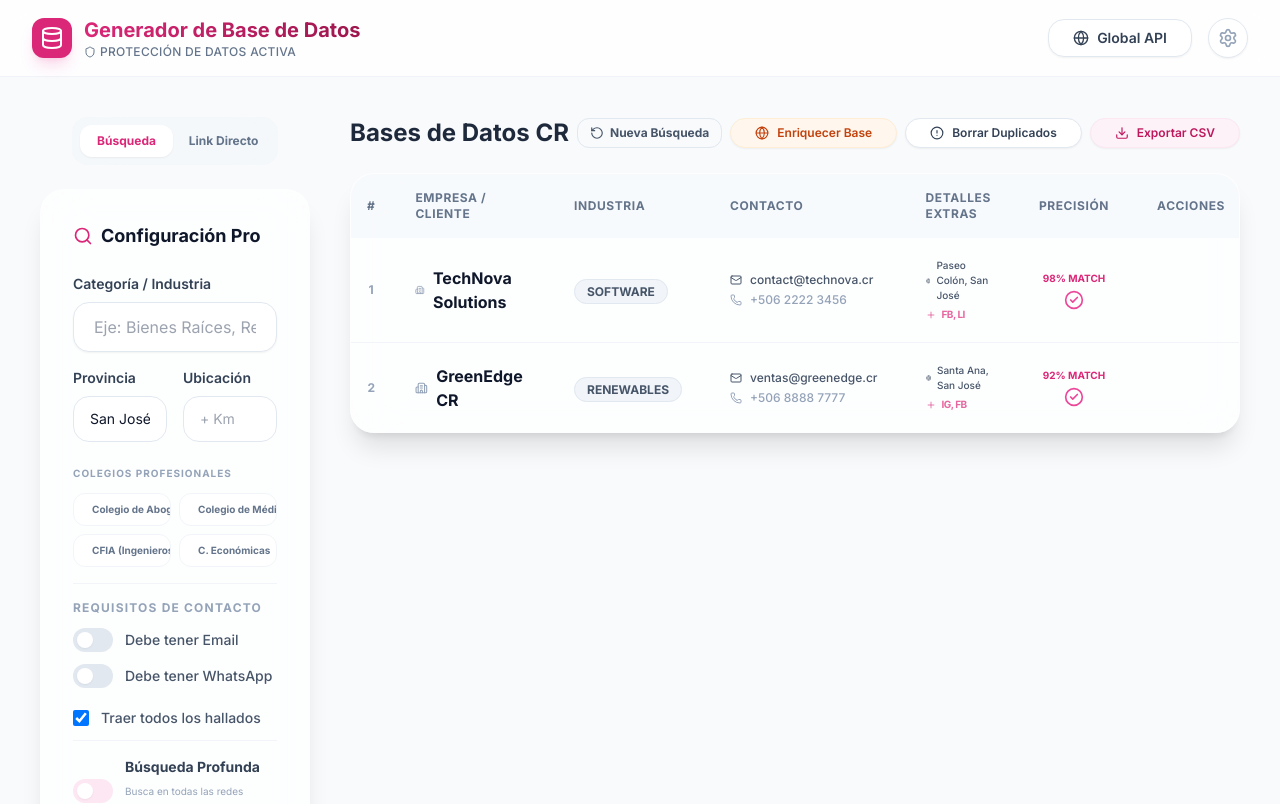
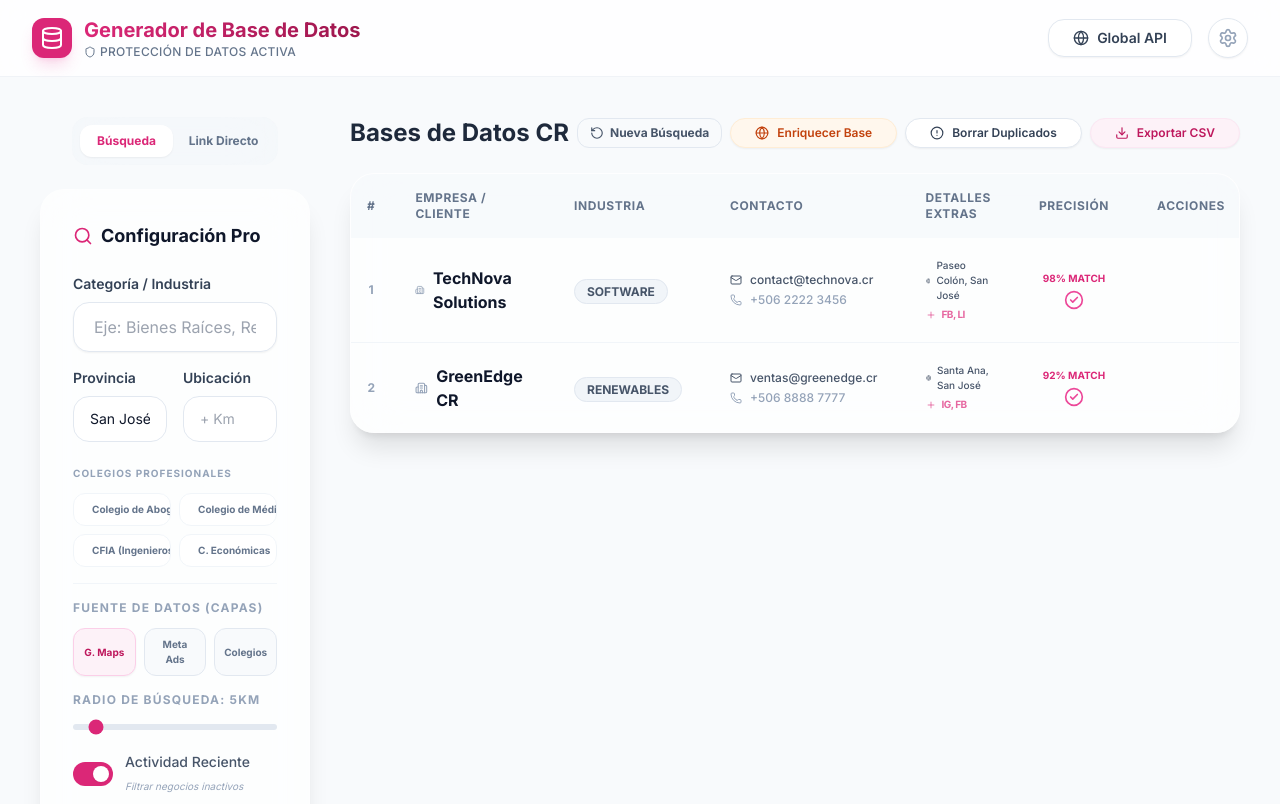
Before and after one commit to omanuelom86-art/database-generator, a React (Vite) app: page / in a window 1280 px wide. Shown: the top 804 px of the page. Built offline with nearby package versions, Linux system fonts and the light colour scheme.

Commit message:
feat: implement layered scraping and radius search UI

```diff
--- a/src/App.tsx
+++ b/src/App.tsx
@@ -61,10 +61,13 @@ function App() {
   const [targetUrl, setTargetUrl] = useState('');
   const [showLegalWarning, setShowLegalWarning] = useState(false);
   const [filters, setFilters] = useState({
+    minConfidence: 80,
     hasEmail: false,
-    hasWhatsapp: false,
-    allResults: true,
-    deepSearch: false
+    hasPhone: false,
+    deepSearch: false,
+    sourceLayer: 'maps', // 'maps' | 'meta' | 'directorios'
+    radius: 5, // km
+    onlyRecents: true
   });
   const [isGenerating, setIsGenerating] = useState(false);
   const [leads, setLeads] = useState<Lead[]>(MOCK_LEADS);
@@ -411,44 +414,51 @@ function App() {
                   </div>
                 )}
 
-                <div className="py-4 space-y-3 border-t border-surface-100 mt-4">
-                  <label className="block text-xs font-bold text-surface-400 uppercase tracking-widest">Requisitos de Contacto</label>
-                  <label className="flex items-center gap-3 cursor-pointer group">
-                    <div className="relative">
-                      <input
-                        type="checkbox"
-                        className="sr-only peer"
-                        checked={filters.hasEmail}
-                        onChange={(e) => setFilters({ ...filters, hasEmail: e.target.checked, allResults: false })}
-                      />
-                      <div className="w-10 h-6 bg-surface-200 rounded-full peer peer-checked:bg-primary-600 transition-colors" />
-                      <div className="absolute left-1 top-1 w-4 h-4 bg-white rounded-full transition-transform peer-checked:translate-x-4 shadow-sm" />
+                <div className="py-4 space-y-4 border-t border-surface-100 mt-4">
+                  <div>
+                    <label className="block text-xs font-bold text-surface-400 uppercase tracking-widest mb-3">Fuente de Datos (Capas)</label>
+                    <div className="grid grid-cols-3 gap-2">
+                      {['maps', 'meta', 'directorios'].map(layer => (
+                        <button
+                          key={layer}
+                          onClick={() => setFilters({ ...filters, sourceLayer: layer })}
+                          className={`px-2 py-2 rounded-xl text-[10px] font-bold border transition-all ${filters.sourceLayer === layer
+                              ? 'bg-primary-50 border-primary-200 text-primary-700 shadow-sm'
+                              : 'bg-surface-50 border-surface-200 text-surface-500 hover:bg-white'
+                            }`}
+                        >
+                          {layer === 'maps' ? 'G. Maps' : layer === 'meta' ? 'Meta Ads' : 'Colegios'}
+                        </button>
+                      ))}
                     </div>
-                    <span className="text-sm font-medium text-surface-600 group-hover:text-surface-900 transition-colors">Debe tener Email</span>
-                  </label>
+                  </div>
+
+                  <div>
+                    <label className="block text-xs font-bold text-surface-400 uppercase tracking-widest mb-1">Radio de Búsqueda: {filters.radius}km</label>
+                    <input
+                      type="range"
+                      min="1" max="50"
+                      value={filters.radius}
+                      onChange={(e) => setFilters({ ...filters, radius: parseInt(e.target.value) })}
+                      className="w-full h-1.5 bg-surface-200 rounded-lg appearance-none cursor-pointer accent-primary-600"
+                    />
+                  </div>
 
                   <label className="flex items-center gap-3 cursor-pointer group">
                     <div className="relative">
                       <input
                         type="checkbox"
                         className="sr-only peer"
-                        checked={filters.hasWhatsapp}
-                        onChange={(e) => setFilters({ ...filters, hasWhatsapp: e.target.checked, allResults: false })}
+                        checked={filters.onlyRecents}
+                        onChange={(e) => setFilters({ ...filters, onlyRecents: e.target.checked })}
                       />
                       <div className="w-10 h-6 bg-surface-200 rounded-full peer peer-checked:bg-primary-600 transition-colors" />
                       <div className="absolute left-1 top-1 w-4 h-4 bg-white rounded-full transition-transform peer-checked:translate-x-4 shadow-sm" />
                     </div>
-                    <span className="text-sm font-medium text-surface-600 group-hover:text-surface-900 transition-colors">Debe tener WhatsApp</span>
-                  </label>
-
-                  <label className="flex items-center gap-3 cursor-pointer group pt-2">
-                    <input
-                      type="checkbox"
-                      className="w-4 h-4 rounded border-surface-300 text-primary-600 focus:ring-primary-500"
-                      checked={filters.allResults}
-                      onChange={(e) => setFilters({ ...filters, allResults: e.target.checked, hasEmail: !e.target.checked && filters.hasEmail, hasWhatsapp: !e.target.checked && filters.hasWhatsapp })}
-                    />
-                    <span className="text-sm font-medium text-surface-600 group-hover:text-surface-900 transition-colors">Traer todos los hallados</span>
+                    <div>
+                      <span className="text-sm font-medium text-surface-600 block group-hover:text-surface-900 transition-colors">Actividad Reciente</span>
+                      <span className="text-[10px] text-surface-400 italic">Filtrar negocios inactivos</span>
+                    </div>
                   </label>
 
                   <div className="pt-4 border-t border-surface-100">
```
Also changed, not shown: 1 other file (tests, documents, lock files or other folders).
